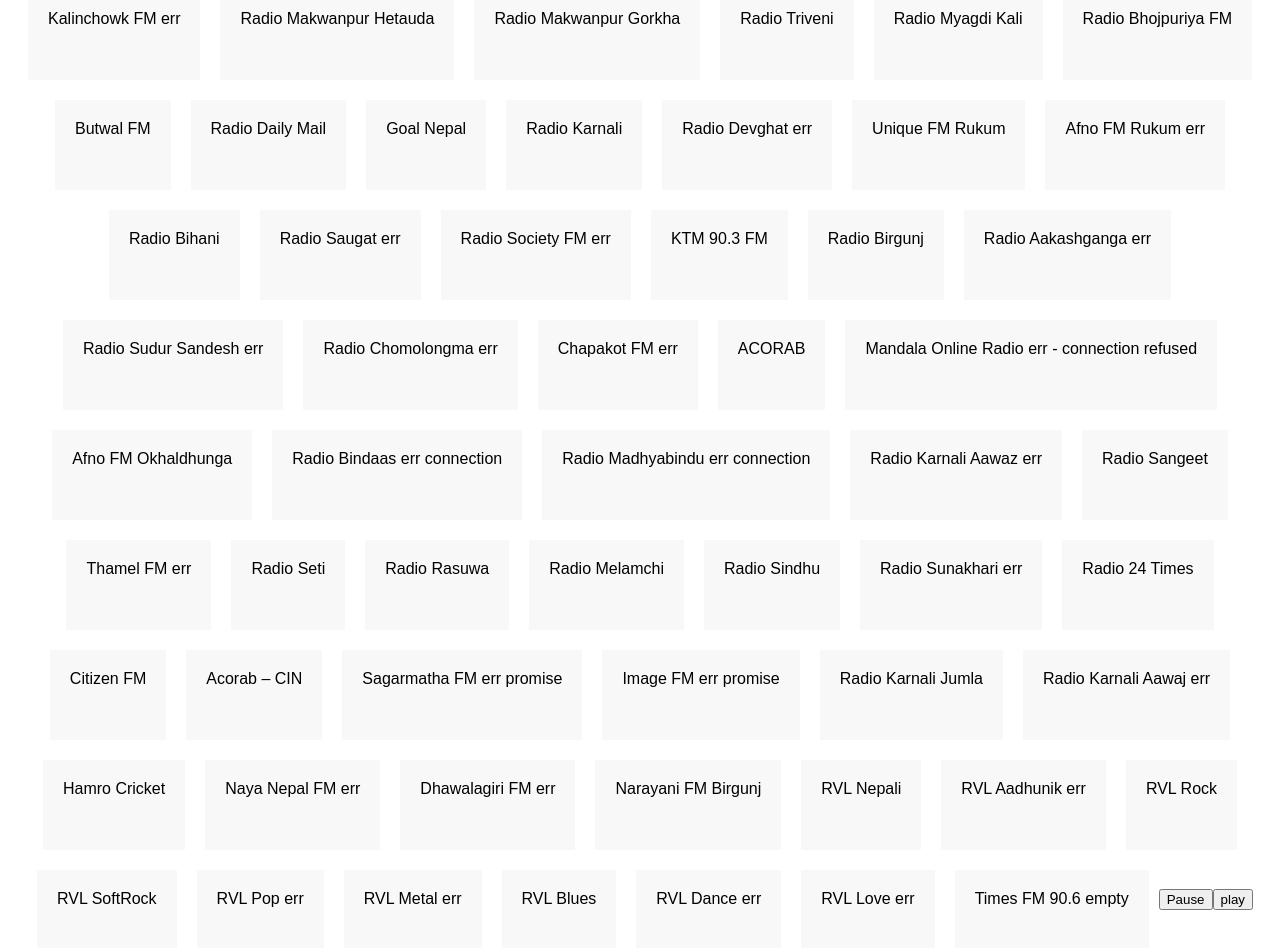
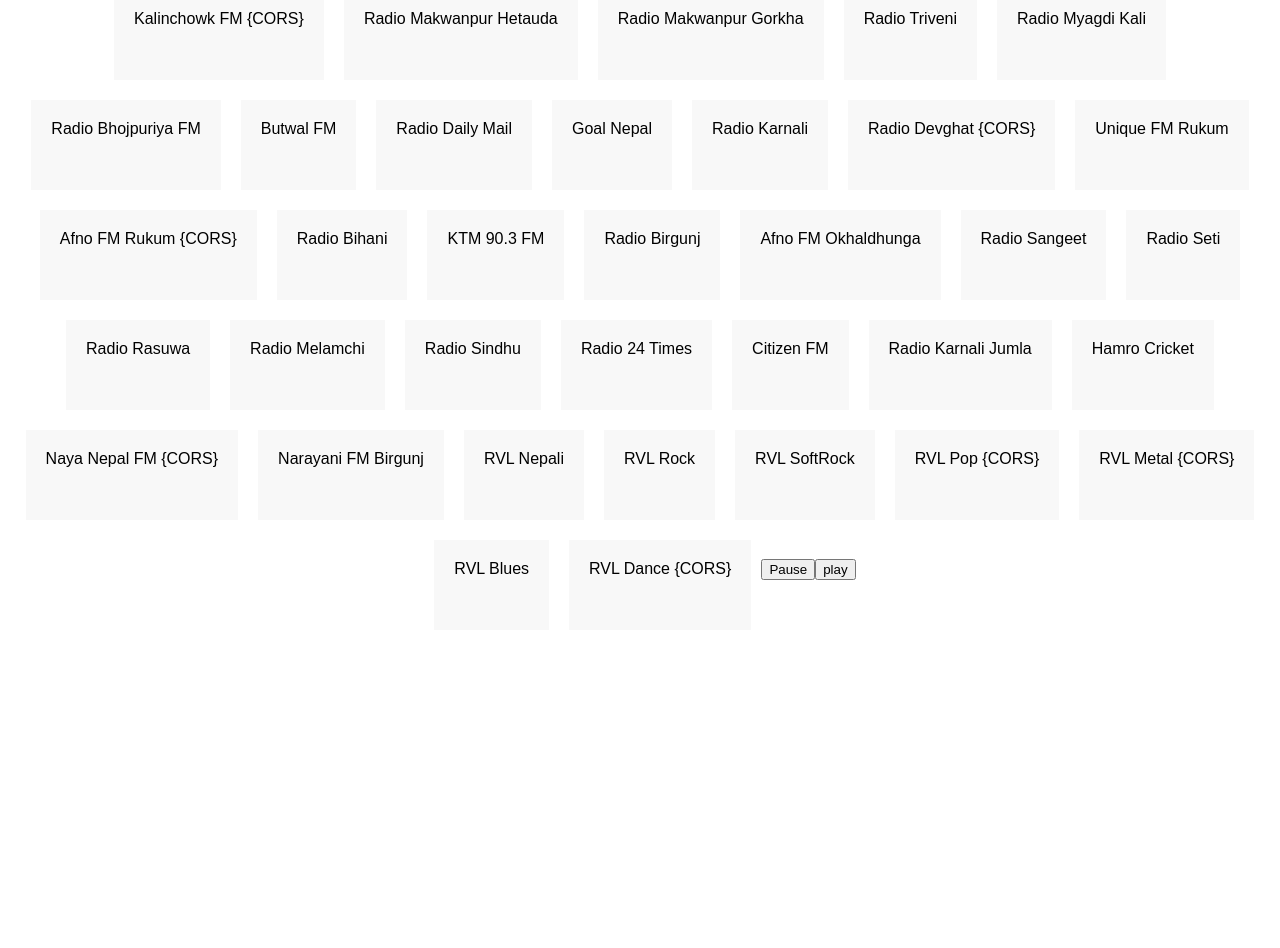
Before and after one commit to popupbits/react-nepali-fm, a React (Create React App) app: page / in a window 1280 px wide. Shown: the part 240-1188 px from the top of the page. After the commit the page ends 880 px from the top, so only its background shows below. Built offline with nearby package versions, Linux system fonts and the light colour scheme.

Commit message:
fm list removed not working stations

```diff
--- a/src/assets/FmData.js
+++ b/src/assets/FmData.js
@@ -10,12 +10,12 @@ const data = [
     },
     {
       url: "http://stream.zenolive.com/wtuvp08xq1duv",
-      name: "Ujyaalo 90 Network err",
+      name: "Ujyaalo 90 Network {CORS}",
       image: "http://radio.nepal.fm/wp-content/uploads/ujyaalo-150x137.jpg"
     },
     {
       url: "http://kalika-stream.softnep.com:7740/;stream.nsv&type=mp3",
-      name: "Kalika FM err",
+      name: "Kalika FM {CORS}",
       image: "http://radio.nepal.fm/wp-content/uploads/kalikafm.jpg"
     },
     {
@@ -47,15 +47,11 @@ const data = [
     },
     {
       url: "http://stream.zenolive.com/2w81t82wx3duv",
-      name: "Radio Audio err"
-    },
-    {
-      url: "http://streaming.softnep.net:8107/;stream.nsv&type=mp3",
-      name: "Radio Sarangi Pokhara"
+      name: "Radio Audio {CORS}"
     },
     {
       url: "http://streaming.softnep.net:8109/;stream.nsv&type=mp3",
-      name: "Kalinchowk FM err"
+      name: "Kalinchowk FM {CORS}"
     },
     {
       url: "http://streaming.softnep.net:8057/;stream.nsv&type=mp3&autostart=true",
@@ -95,7 +91,7 @@ const data = [
     },
     {
       url: "http://streaming.softnep.net:8069/;stream.nsv&type=mp3",
-      name: "Radio Devghat err"
+      name: "Radio Devghat {CORS}"
     },
     {
       url: "http://streaming.softnep.net:8065/;stream.nsv&type=mp3",
@@ -103,19 +99,11 @@ const data = [
     },
     {
       url: "http://streaming.softnep.net:8063/;stream.nsv&type=mp3",
-      name: "Afno FM Rukum err"
+      name: "Afno FM Rukum {CORS}"
     },
     {
       url: "http://streaming.softnep.net:8061/;stream.nsv&type=mp3",
       name: "Radio Bihani"
-    },
-    {
-      url: "http://streaming.softnep.net:8045/;stream.nsv&type=mp3",
-      name: "Radio Saugat err"
-    },
-    {
-      url: "http://streaming.softnep.net:8033/;stream.nsv&type=mp3",
-      name: "Radio Society FM err"
     },
     {
       url: "http://streaming.softnep.net:8059/;stream.nsv&type=mp3",
@@ -126,52 +114,12 @@ const data = [
       name: "Radio Birgunj"
     },
     {
-      url: "http://streaming.softnep.net:8021/;stream.nsv&type=mp3",
-      name: "Radio Aakashganga err"
-    },
-    {
-      url: "http://streaming.softnep.net:8023/;stream.nsv&type=mp3",
-      name: "Radio Sudur Sandesh err"
-    },
-    {
-      url: "http://streaming.softnep.net:8137/;stream.nsv&type=mp3",
-      name: "Radio Chomolongma err"
-    },
-    {
-      url: "http://streaming.softnep.net:8135/;stream.nsv&type=mp3",
-      name: "Chapakot FM err"
-    },
-    {
-      url: "http://streaming.softnep.net:8009/;stream.nsv&type=mp3",
-      name: "ACORAB"
-    },
-    {
-      url: "http://streaming.softnep.net:8111/;stream.nsv&type=mp3",
-      name: "Mandala Online Radio err - connection refused"
-    },
-    {
       url: "http://streaming.softnep.net:8103/;stream.nsv&type=mp3",
       name: "Afno FM Okhaldhunga"
     },
     {
-      url: "http://streaming.softnep.net:8019/;stream.nsv&type=mp3",
-      name: "Radio Bindaas err connection"
-    },
-    {
-      url: "http://streaming.softnep.net:8077/;stream.nsv&type=mp3",
-      name: "Radio Madhyabindu err connection"
-    },
-    {
-      url: "http://streaming.softnep.net:8099/;stream.nsv&type=mp3",
-      name: "Radio Karnali Aawaz err"
-    },
-    {
       url: "http://streaming.softnep.net:8047/;stream.nsv&type=mp3",
       name: "Radio Sangeet"
-    },
-    {
-      url: "http://streaming.softnep.net:8087/;stream.nsv&type=mp3",
-      name: "Thamel FM err"
     },
     {
       url: "http://streaming.softnep.net:8007/;stream.nsv&type=mp3",
@@ -190,10 +138,6 @@ const data = [
       name: "Radio Sindhu"
     },
     {
-      url: "http://streaming.softnep.net:8011/;stream.nsv&type=mp3",
-      name: "Radio Sunakhari err"
-    },
-    {
       url: "http://streaming.softnep.net:8015/;stream.nsv&type=mp3",
       name: "Radio 24 Times"
     },
@@ -204,29 +148,9 @@ const data = [
       image: "http://radio.nepal.fm/wp-content/uploads/Citizen-FM.jpg"
     },
     {
-      url: "http://streaming.softnep.net:8009/;stream.nsv&type=mp3",
-      name: "Acorab – CIN",
-      image: "http://radio.nepal.fm/wp-content/uploads/Acorab.jpg"
-    },
-    {
-      url: "http://108.166.161.210:9022/;stream.nsv&type=mp3",
-      name: "Sagarmatha FM err promise",
-      image: "http://radio.nepal.fm/wp-content/uploads/sagarmathafm.jpg"
-    },
-    {
-      url: "http://202.166.217.123:89/;stream.nsv&type=mp3",
-      name: "Image FM err promise",
-      image: "http://radio.nepal.fm/wp-content/uploads/image979-150x114.gif"
-    },
-    {
       url: "http://streaming.softnep.net:8101/;stream.nsv&type=mp3",
       name: "Radio Karnali Jumla",
       image: "http://radio.nepal.fm/wp-content/uploads/radiokarnali.jpg"
-    },
-    {
-      url: "http://streaming.softnep.net:8099/;stream.nsv&type=mp3",
-      name: "Radio Karnali Aawaj err",
-      image: "http://radio.nepal.fm/wp-content/uploads/radiokarnaliaawaj.jpg"
     },
     {
       url: "http://streaming.softnep.net:8093/;stream.nsv&type=mp3",
@@ -235,12 +159,7 @@ const data = [
     },
     {
       url: "http://live.itechnepal.com:8580/stream",
-      name: "Naya Nepal FM err",
-    },
-    {
-      url: "http://streaming.softnep.net:8097/;stream.nsv&type=mp3",
-      name: "Dhawalagiri FM err",
-      image: "http://radio.nepal.fm/wp-content/uploads/Dhawalagiri.jpg"
+      name: "Naya Nepal FM {CORS}",
     },
     {
       url: "http://streaming.softnep.net:8047/;stream.nsv&type=mp3",
@@ -250,11 +169,6 @@ const data = [
     {
       url: "http://streaming.softnep.net:8061/;stream.nsv&type=mp3",
       name: "RVL Nepali",
-      image: "http://radio.nepal.fm/wp-content/uploads/Rvl-Radio.jpg"
-    },
-    {
-      url: "http://streaming.softnep.net:8073/;stream.nsv&type=mp3",
-      name: "RVL Aadhunik err",
       image: "http://radio.nepal.fm/wp-content/uploads/Rvl-Radio.jpg"
     },
     {
@@ -269,12 +183,12 @@ const data = [
     },
     {
       url: "http://streaming.softnep.net:8063/;stream.nsv&type=mp3",
-      name: "RVL Pop err",
+      name: "RVL Pop {CORS}",
       image: "http://radio.nepal.fm/wp-content/uploads/Rvl-Radio.jpg"
     },
     {
       url: "http://streaming.softnep.net:8069/;stream.nsv&type=mp3",
-      name: "RVL Metal err",
+      name: "RVL Metal {CORS}",
       image: "http://radio.nepal.fm/wp-content/uploads/Rvl-Radio.jpg"
     },
     {
@@ -284,18 +198,8 @@ const data = [
     },
     {
       url: "http://streaming.softnep.net:8071/;stream.nsv&type=mp3",
-      name: "RVL Dance err",
+      name: "RVL Dance {CORS}",
       image: "http://radio.nepal.fm/wp-content/uploads/Rvl-Radio.jpg"
-    },
-    {
-      url: "http://streaming.softnep.net:8033/;stream.nsv&type=mp3",
-      name: "RVL Love err",
-      image: "http://radio.nepal.fm/wp-content/uploads/Rvl-Radio.jpg"
-    },
-    {
-      url: "http://74.200.89.122:8060/;stream.nsv&type=mp3",
-      name: "Times FM 90.6 empty",
-      image: "http://radio.nepal.fm/wp-content/uploads/Times-FM-90.6-Nepal-150x150.jpg"
     }
   ]
 
```
